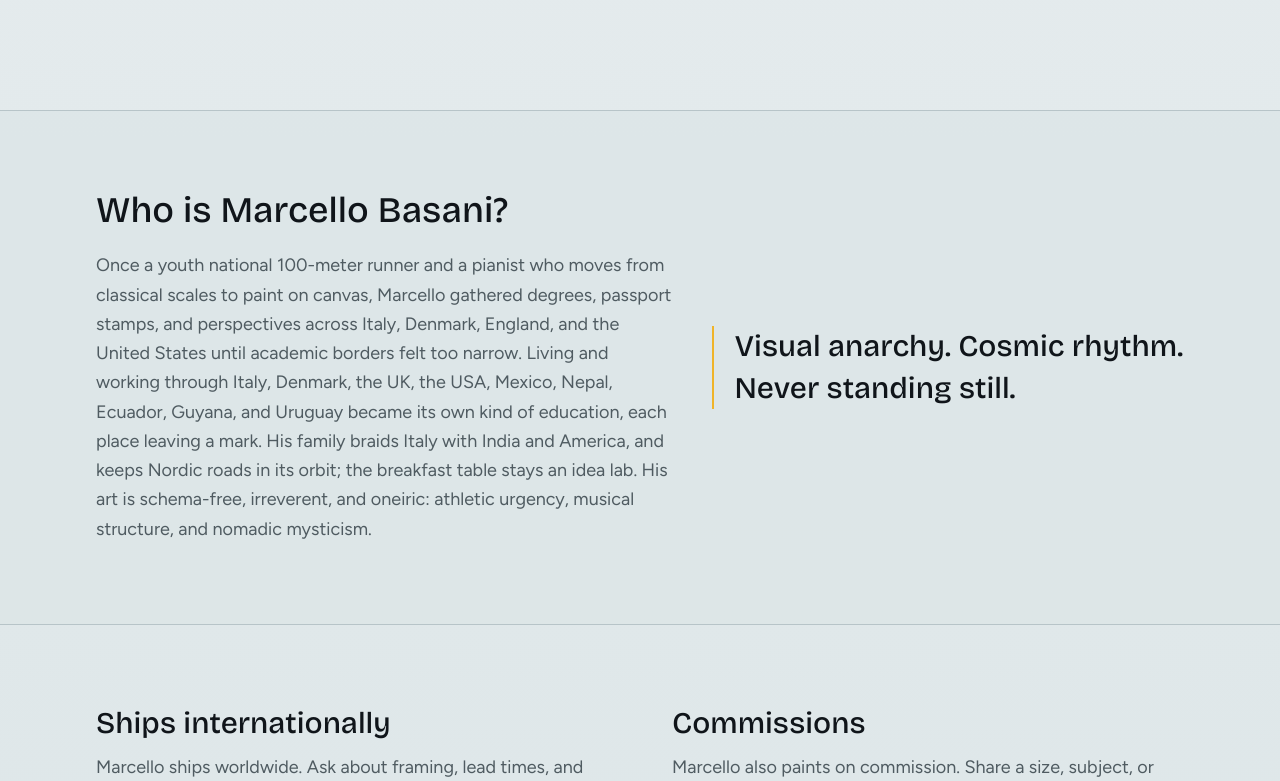
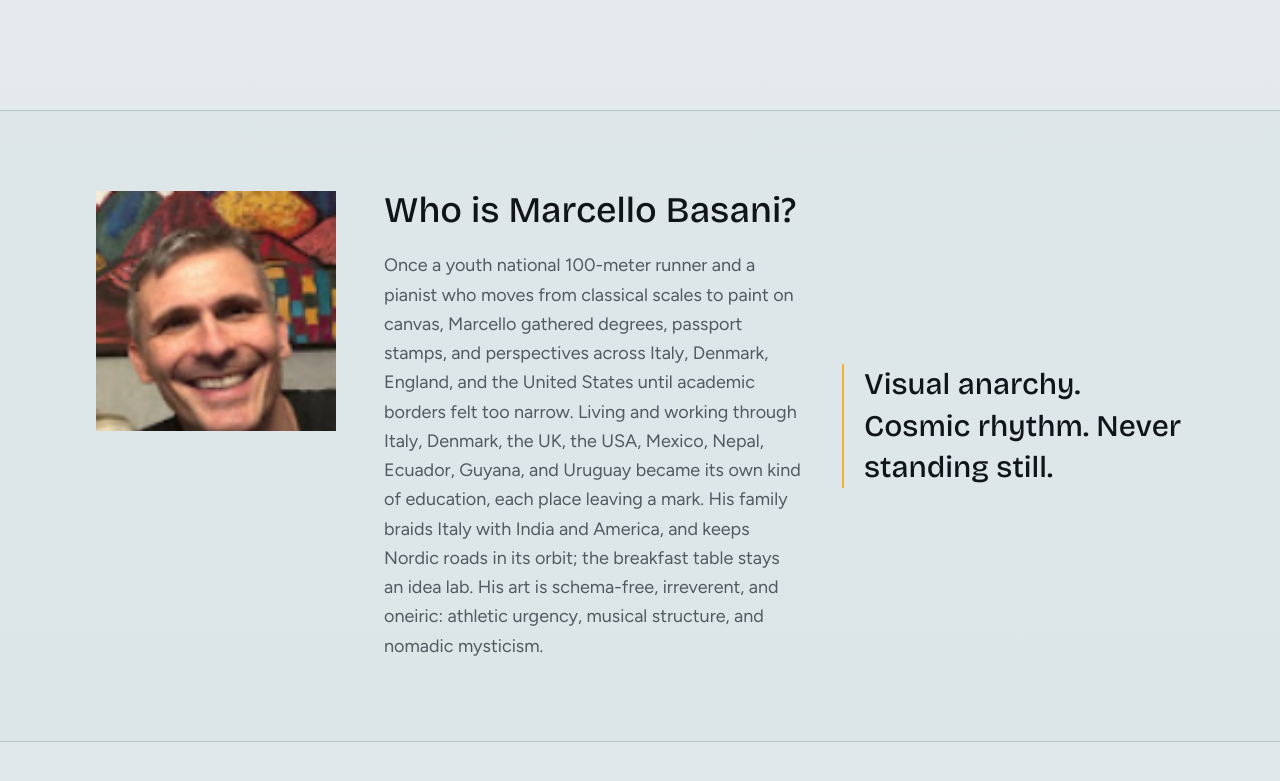
Before and after one commit to riccardobasani-bot/edgeofcolor-art, a Next.js app: page / in a window 1280 px wide. Shown: the part 2319-3100 px from the top of the page. Built offline with nearby package versions, Linux system fonts and the light colour scheme.

Commit message:
Add Marcello portrait beside the about section.

```diff
--- a/src/components/home-content.tsx
+++ b/src/components/home-content.tsx
@@ -1,5 +1,6 @@
 "use client";
 
+import Image from "next/image";
 import Link from "next/link";
 import { ArtworkCard } from "@/components/artwork-card";
 import { Hero } from "@/components/hero";
@@ -47,7 +48,17 @@ export function HomeContent({ featured, heroArtwork }: HomeContentProps) {
       </section>
 
       <section className="border-y border-[var(--line)] bg-[var(--panel)]/70">
-        <div className="mx-auto grid max-w-6xl gap-10 px-5 py-16 md:grid-cols-[1.1fr_0.9fr] md:px-8 md:py-20">
+        <div className="mx-auto grid max-w-6xl gap-10 px-5 py-16 md:grid-cols-[minmax(11rem,15rem)_1fr] md:items-start md:gap-12 md:px-8 md:py-20">
+          <div className="relative mx-auto aspect-square w-44 overflow-hidden sm:w-52 md:mx-0 md:w-full">
+            <Image
+              src="/images/marcello-portrait.png"
+              alt="Marcello Basani"
+              fill
+              sizes="(max-width: 768px) 208px, 240px"
+              className="object-cover object-top"
+            />
+          </div>
+          <div className="grid gap-10 lg:grid-cols-[1.1fr_0.9fr] lg:gap-10">
             <div>
               <h2 className="font-[family-name:var(--font-display)] text-3xl text-[var(--ink)] md:text-4xl">
                 {t("aboutTitle")}
@@ -61,6 +72,7 @@ export function HomeContent({ featured, heroArtwork }: HomeContentProps) {
                 {t("heroHeadline")}
               </p>
             </blockquote>
+          </div>
         </div>
       </section>
 
```
Also changed, not shown: public/images/marcello-portrait.png (added). Lines whose indentation alone changed are shown as unchanged.
